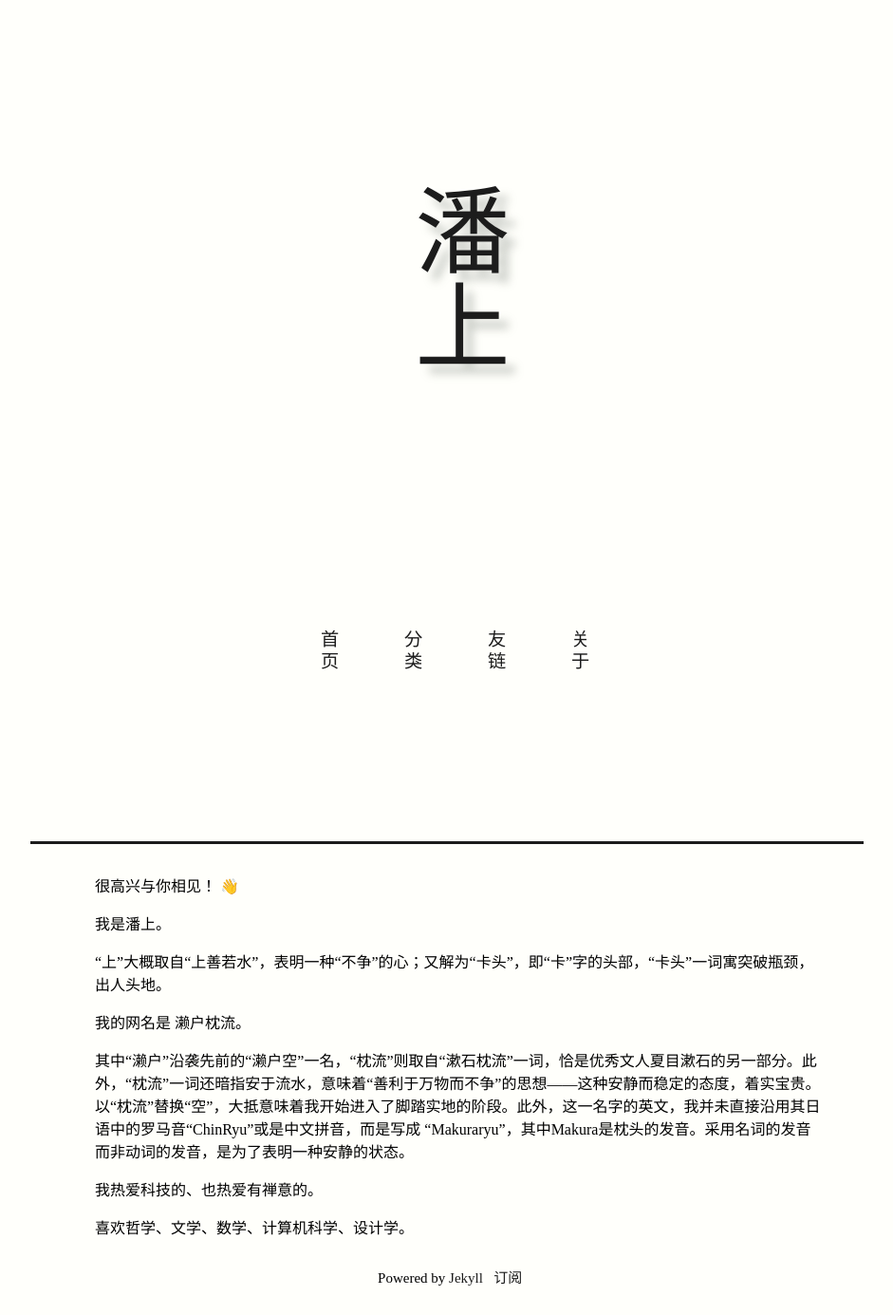
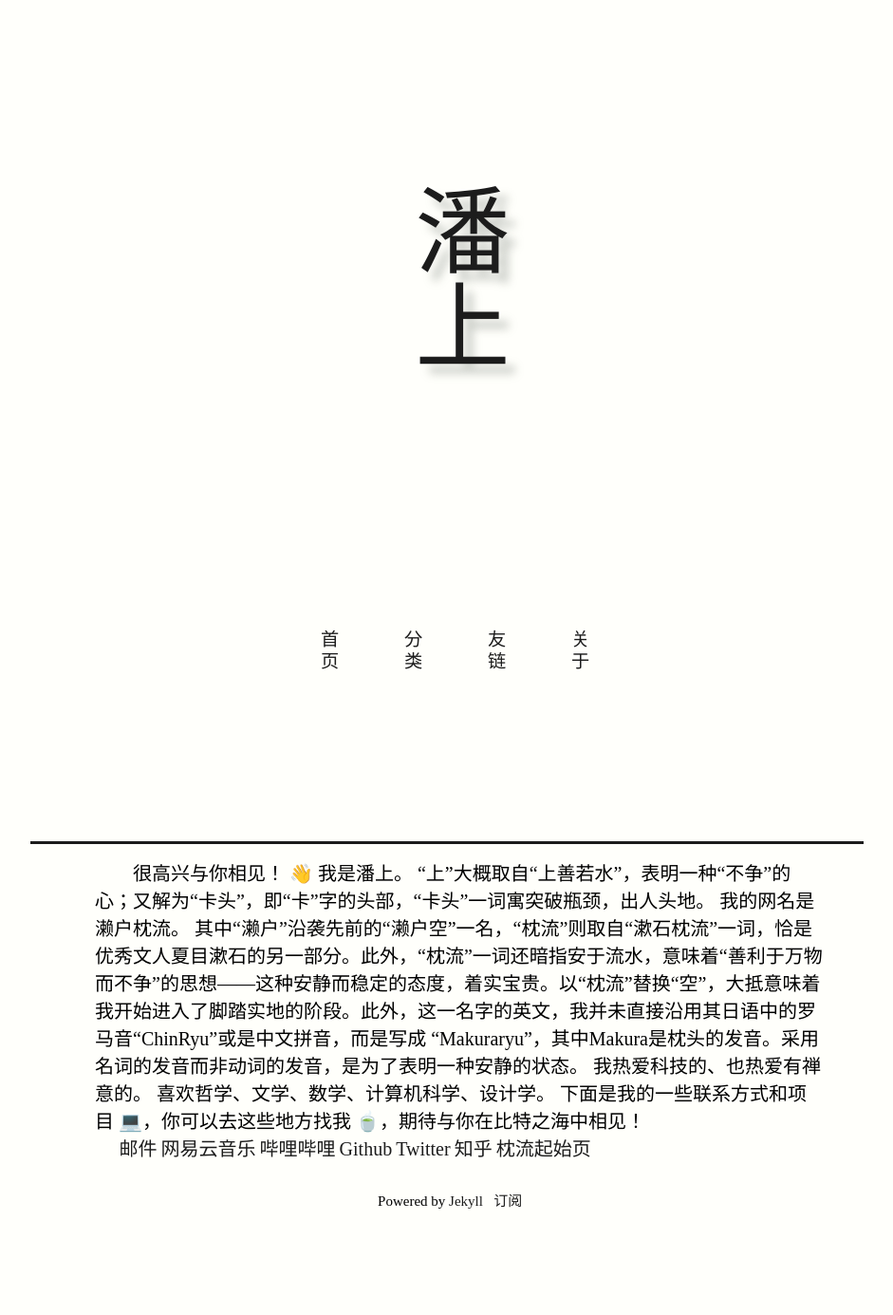
Before and after one commit to Makuraryu/Makuraryu.github.io, a Jekyll site: the page built from pages/about.md, in a window 1280 px wide. Shown: the whole page at 95% size, without its empty margins (164-1105 px from the left). Built offline with Jekyll 4.4.1, drawn with Linux system fonts in a browser that asks for light colours; some web fonts are replaced; after the commit the page ends 1304 px from its top, so only the background shows below that.

Commit message:
Add files via upload

```diff
--- a/css/default.css
+++ b/css/default.css
@@ -11,6 +11,8 @@ html{
   min-height: 600px;
 }
 
+
+
 #cover::after{
   content: '';
   text-align: center;
@@ -20,7 +22,6 @@ html{
   left: 15%;
   height: 3px;
   background-color: #1c1c1c;
-
 }
 
 #title{
@@ -309,8 +310,8 @@ html{
   top:-10%;
   width:120%;
   height:120%;
-  border-radius:20px;
-    box-shadow:10px 10px 10px rgba(189,192,186,.2);
+  border-radius:10px;
+  box-shadow:10px 10px 10px rgba(189,192,186,.2);
 }
 .link:hover>.icon{
   transform:translateX(-10px);
@@ -354,11 +355,33 @@ html{
   transition:.3s;
 }
 
+/*about*/
+.about{
+  text-indent: 2em;
+  font-size: 20px;
+}
 
+.mylinks>a{
+  font-size: 20px;
+  position:relative;
+  left:2vw;
+  transition:.2s;
+}
+.mylinks>a::before{
+  content:">";
+  position:absolute;
+  left:-2vw;
+  opacity:0;
+  transition:.2s;
+}
 
-
-
-
+.mylinks>a:hover{
+  text-shadow:3px 3px 3px rgba(189,192,186,.8);
+}
+.mylinks>a:hover::before{
+  opacity:1;
+  transform:translateX(-1.5px);
+}
 
 
 
--- a/pages/about.md
+++ b/pages/about.md
@@ -5,7 +5,7 @@ description: 潘上的个人简介。
 keywords: 潘上
 permalink: /about/
 ---
-
+<div class="about">
 很高兴与你相见！ 👋
 
 我是潘上。
@@ -19,3 +19,16 @@ permalink: /about/
 我热爱科技的、也热爱有禅意的。
 
 喜欢哲学、文学、数学、计算机科学、设计学。
+
+下面是我的一些联系方式和项目 💻，你可以去这些地方找我 🍵，期待与你在比特之海中相见！
+</div>
+<div class="mylinks">
+<a href="mailto:pumshang2004@163.com">邮件</a>
+<a href="https://music.163.com/#/user/home?id=93953060">网易云音乐</a>
+<a href="https://space.bilibili.com/1659331844">哔哩哔哩</a>
+<a href="https://github.com/Makuraryu">Github</a>
+<a href="https://twitter.com/pumshang2004">Twitter</a>
+<a href="https://www.zhihu.com/people/pan-shang-98">知乎</a>
+<a href="http://mr-starter.rth.app">枕流起始页</a>
+
+</div>
```
